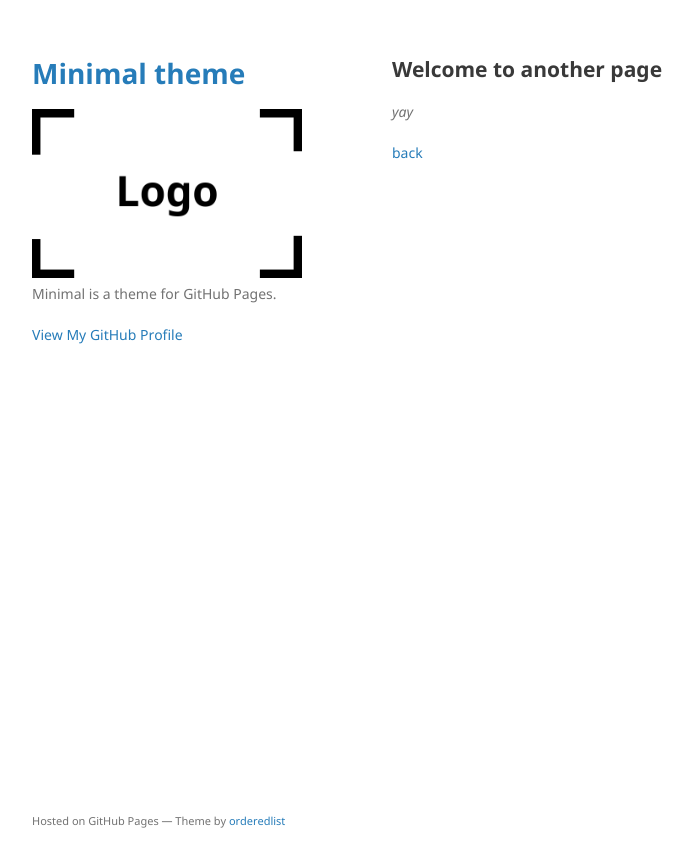
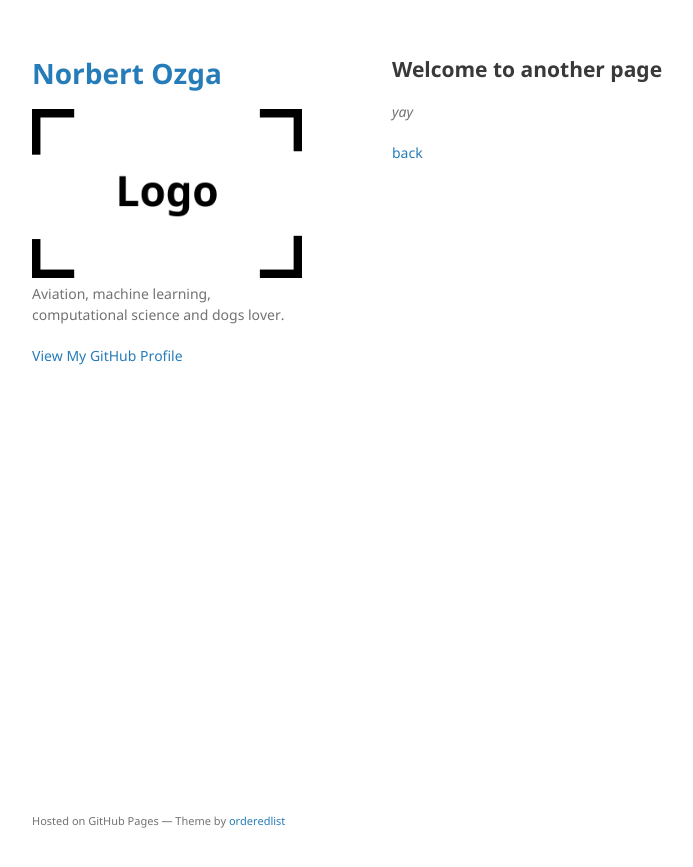
Before and after one commit to NorbertOzga/norbertozga.github.io, a Jekyll site: the page built from another-page.md, in a window 1280 px wide. Shown: the top 867 px of the page, without its empty margins (178-871 px from the left). Built offline with Jekyll 4.4.1, drawn with Linux system fonts in a browser that asks for light colours; our own code applies the rules of GitHub Pages for plain Markdown files.

Commit message:
Update config file

```diff
--- a/_config.yml
+++ b/_config.yml
@@ -1,6 +1,6 @@
-title: Minimal theme
+title: Norbert Ozga
 logo: /assets/img/logo.png
-description: Minimal is a theme for GitHub Pages.
+description: Aviation, machine learning, computational science and dogs lover.
 show_downloads: false
 google_analytics:
 theme: jekyll-theme-minimal
```
